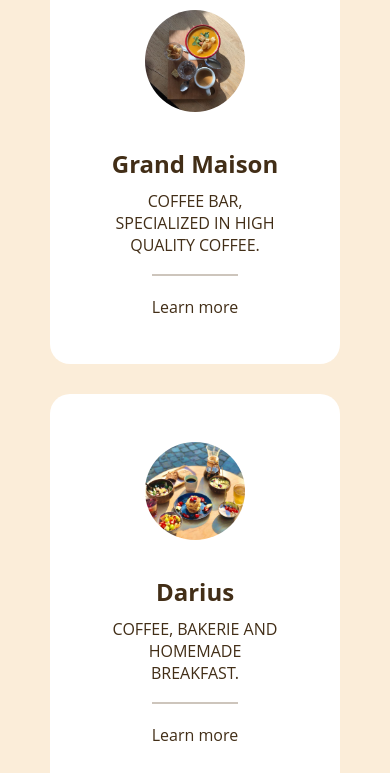
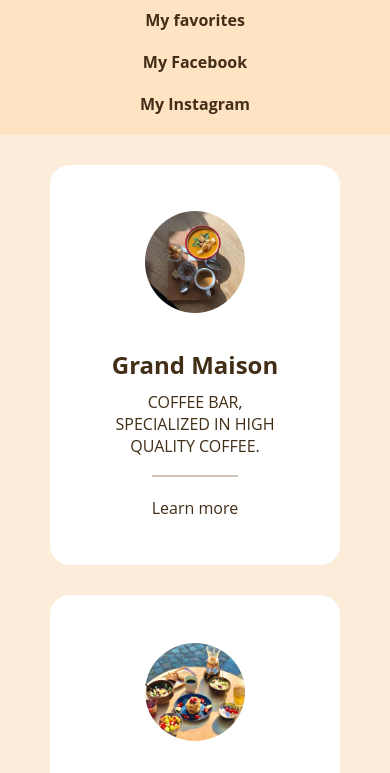
Before and after one commit to Da-nae/favorite-coffee-places, a plain HTML site: page index.html in a window 390 px wide. Shown: the part 86-859 px from the top of the page. Drawn offline with Linux system fonts and the light colour scheme.

Commit message:
addition of the nav bar

```diff
--- a/index.html
+++ b/index.html
@@ -8,6 +8,14 @@
     <title>Best coffee bar in Liège</title>
 </head>
 <body>
+    <nav>
+        <ul>
+            <li><img src="src/logo.png" class="logo"></li>
+            <li><a href="https://goo.gl/maps/mBJjgyhJyE28Bvqp9">My favorites</a></li>
+            <li><a href="https://www.facebook.com/GrosjeanDanae/">My Facebook</a></li>
+            <li><a href="https://www.instagram.com/danachan/">My Instagram</a></li>
+        </ul>
+    </nav>
     <div id="container">
         <article>
             <div class="article">
--- a/style.css
+++ b/style.css
@@ -9,11 +9,19 @@ body {
     background-color: rgb(251, 237, 217);
     color:rgb(66, 46, 23);
     font-family: 'Open Sans', sans-serif;
+
+    display: grid;
+    grid-template-columns: 8rem 5fr;
+    grid-gap: 10px;
 }
 
 img {
     width: 100px;
     border-radius: 50%;
+}
+
+.logo {
+    width: 50px;
 }
 
 article {
@@ -46,20 +54,41 @@ p {
     padding-bottom: 10px;
 }
 
-a {
+article a {
     border-top: 2px solid rgba(95, 70, 42, 0.312);
     padding-top: 20px;
     text-decoration: none;
     color:rgb(66, 46, 23);
 }
 
-a:hover {
+article a:hover {
     background-color: rgb(251, 237, 217);
     padding: 20px;
     border-radius: 10px;
     text-decoration: none;
     border: none;
     box-shadow: 0px 10px 13px 5px rgb(66, 46, 23, 0.1);
+}
+
+nav {
+    background-color: bisque;
+    display: flex;
+    flex-direction: column;
+    align-items: center;
+    text-align: center;
+    padding-top: 20px;
+    font-weight: bold;
+}
+
+nav li,a {
+    text-decoration: none;
+    list-style: none;
+    color:rgb(66, 46, 23);
+    margin-top: 20px;
+}
+
+nav a:hover {
+    color: rgb(93, 176, 181);
 }
 
 /* Computer screen */
@@ -93,4 +122,24 @@ a:hover {
         grid-gap: 30px;
         padding: 50px;
     }
+
+    body{
+        grid-template-columns: 1fr;
+    }
+
+    nav {
+        grid-column: 1 / 1;
+        grid-row: 1 / 2;
+        padding-top: 0px;
+    }
+
+    ul {
+        padding-top: 0px;
+        padding-bottom: 20px;
+    }
+
+    #container {
+        grid-row: 2 / 2;
+        padding-top: 20px;
+    }
 }
```
Also changed, not shown: src/logo.png (added).
